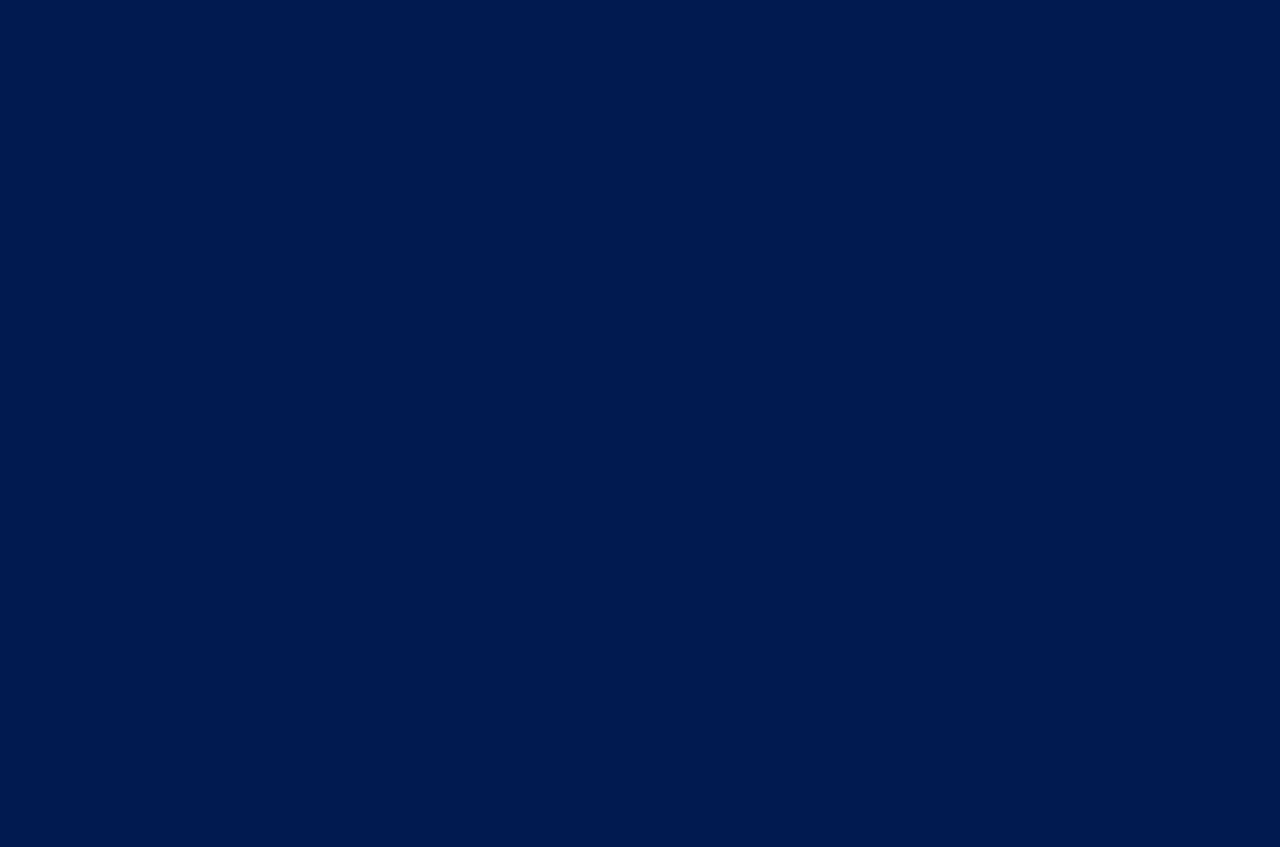
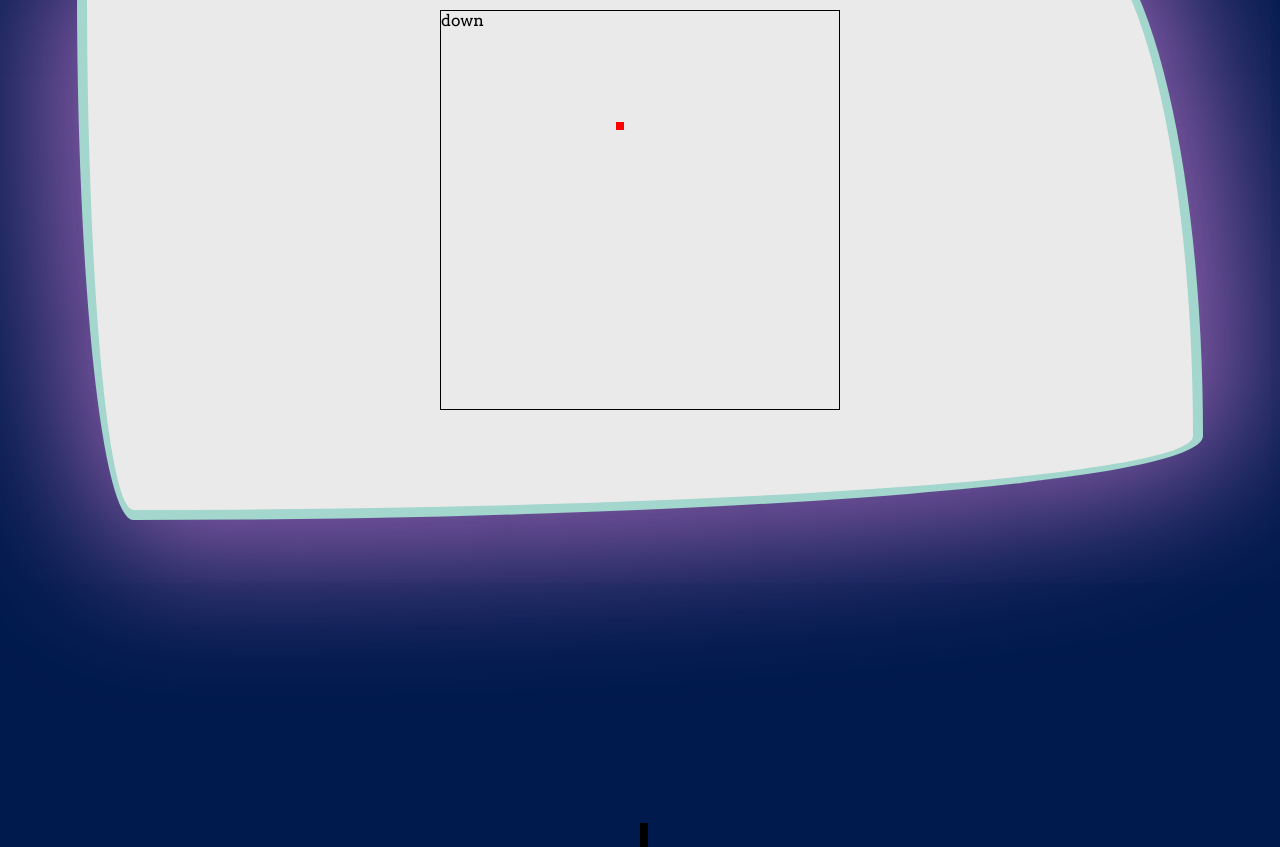
Before and after one commit to MouradFrz/react-game-arena, a React (Vite) app: page /snake in a window 1280 px wide. Before the commit this address had no page. Shown: the part 180-1027 px from the top of the page. Before the commit the page ends 800 px from the top, so only its background shows below. Built offline with nearby package versions, Linux system fonts and the light colour scheme.

Commit message:
Finished tenzies and setup the basic functionalities for snake game

```diff
--- a/package.json
+++ b/package.json
@@ -11,7 +11,9 @@
   "dependencies": {
     "react": "^18.2.0",
     "react-dom": "^18.2.0",
-    "react-router-dom": "^6.4.3"
+    "react-router-dom": "^6.4.3",
+    "toastify-js": "^1.12.0",
+    "toastjs": "^0.0.2"
   },
   "devDependencies": {
     "@types/react": "^18.0.24",
--- a/src/assets/GameLayout.scss
+++ b/src/assets/GameLayout.scss
@@ -25,8 +25,7 @@ body {
     background-color: #eaeaea;
 }
 .tenzies {
-    height: 90%;
-    margin: 30px 90px 0px 50px;
+    margin: 100px 90px 0px 50px;
     .roll-count{
         position: relative;
         top: -20px;
--- /dev/null
+++ b/src/assets/Snake.scss
@@ -0,0 +1,21 @@
+.snake-board{
+    position: relative;
+    width: 400px;
+    height: 400px;
+    border: 1px solid black;
+    margin: 80px auto;
+    .snake-element{
+        position: absolute;
+        width: 2%;
+        height: 2%;
+        top: 2%;
+        background-color: black;
+    }
+    .food{
+        position: absolute;
+        width: 2%;
+        height: 2%;
+        top: 2%;
+        background-color: red;
+    }
+}
--- a/src/index.css
+++ /dev/null
@@ -1,70 +0,0 @@
-:root {
-  font-family: Inter, Avenir, Helvetica, Arial, sans-serif;
-  font-size: 16px;
-  line-height: 24px;
-  font-weight: 400;
-
-  color-scheme: light dark;
-  color: rgba(255, 255, 255, 0.87);
-  background-color: #242424;
-
-  font-synthesis: none;
-  text-rendering: optimizeLegibility;
-  -webkit-font-smoothing: antialiased;
-  -moz-osx-font-smoothing: grayscale;
-  -webkit-text-size-adjust: 100%;
-}
-
-a {
-  font-weight: 500;
-  color: #646cff;
-  text-decoration: inherit;
-}
-a:hover {
-  color: #535bf2;
-}
-
-body {
-  margin: 0;
-  display: flex;
-  place-items: center;
-  min-width: 320px;
-  min-height: 100vh;
-}
-
-h1 {
-  font-size: 3.2em;
-  line-height: 1.1;
-}
-
-button {
-  border-radius: 8px;
-  border: 1px solid transparent;
-  padding: 0.6em 1.2em;
-  font-size: 1em;
-  font-weight: 500;
-  font-family: inherit;
-  background-color: #1a1a1a;
-  cursor: pointer;
-  transition: border-color 0.25s;
-}
-button:hover {
-  border-color: #646cff;
-}
-button:focus,
-button:focus-visible {
-  outline: 4px auto -webkit-focus-ring-color;
-}
-
-@media (prefers-color-scheme: light) {
-  :root {
-    color: #213547;
-    background-color: #ffffff;
-  }
-  a:hover {
-    color: #747bff;
-  }
-  button {
-    background-color: #f9f9f9;
-  }
-}
--- /dev/null
+++ b/src/pages/Snake.jsx
@@ -0,0 +1,104 @@
+import React, { useEffect, useState } from "react";
+import "../assets/Snake.scss";
+function Snake(props) {
+	const [snake, setSnake] = useState([
+		[24, 25],
+		[23, 25],
+		[22, 25],
+	]);
+	const [direction, setDirection] = useState("down");
+	const [food, setFood] = useState([14, 22]);
+
+	const displaySnake = snake.map((el) => (
+		<span
+			className="snake-element"
+			style={{ top: el[0] * 2 + "%", left: el[1] * 2 + "%" }}
+		></span>
+	));
+	useEffect(() => {
+		function handleKeyPress(ev) {
+			if (ev.isComposing || ev.keyCode === 40) {
+				setDirection("down");
+			}
+			if (ev.isComposing || ev.keyCode === 38) {
+				setDirection("up");
+			}
+			if (ev.isComposing || ev.keyCode === 37) {
+				setDirection("left");
+			}
+			if (ev.isComposing || ev.keyCode === 39) {
+				setDirection("right");
+			}
+		}
+		window.addEventListener("keydown", handleKeyPress);
+		return () => window.removeEventListener("keydown", handleKeyPress);
+	}, []);
+	useEffect(() => {
+		const handleDirectionChange = () => {
+			switch (direction) {
+				case "right":
+					setSnake((old) => {
+						const newSnake = [];
+						old.forEach((el, i) => {
+							i === 0
+								? newSnake.push([el[0], el[1] + 1])
+								: newSnake.push([old[i - 1][0], old[i - 1][1]]);
+						});
+						return newSnake;
+					});
+					break;
+				case "left":
+                    setSnake((old) => {
+						const newSnake = [];
+						old.forEach((el, i) => {
+							i === 0
+								? newSnake.push([el[0], el[1] - 1])
+								: newSnake.push([old[i - 1][0], old[i - 1][1]]);
+						});
+						return newSnake;
+					});
+					break;
+				case "up":
+					setSnake((old) => {
+						const newSnake = [];
+						old.forEach((el, i) => {
+							i === 0
+								? newSnake.push([el[0]-1, el[1]])
+								: newSnake.push([old[i - 1][0], old[i - 1][1]]);
+						});
+						return newSnake;
+					});
+					break;
+				case "down":
+					setSnake((old) => {
+						const newSnake = [];
+						old.forEach((el, i) => {
+							i === 0
+								? newSnake.push([el[0]+1, el[1]])
+								: newSnake.push([old[i - 1][0], old[i - 1][1]]);
+						});
+						return newSnake;
+					});
+					break;
+				default:
+					return;
+			}
+		};
+		handleDirectionChange();
+		const lol = setInterval(handleDirectionChange, 100);
+		return () => clearInterval(lol);
+	}, [direction]);
+	return (
+		<div className="snake-board">
+			{/* <span className="snake-element"></span> */}
+			<span
+				className="food"
+				style={{ top: food[0] * 2 + "%", left: food[1] * 2 + "%" }}
+			></span>
+			{displaySnake}
+			{direction}
+		</div>
+	);
+}
+
+export default Snake;
--- a/src/pages/Tenzies.jsx
+++ b/src/pages/Tenzies.jsx
@@ -1,4 +1,6 @@
-import React, { useState, useEffect } from "react";
+import React, { useState, useEffect, useRef } from "react";
+import Toastify from "toastify-js";
+import "toastify-js/src/toastify.css";
 
 function Tenzies(props) {
 	const generateNewDice = () => {
@@ -12,10 +14,18 @@ function Tenzies(props) {
 		}
 		return tempArray;
 	};
+
+	function initBestScore() {
+		return parseInt(localStorage.getItem("tenziesBestScore"))
+			? localStorage.getItem("tenziesBestScore")
+			: "/";
+	}
 	const [tenzies, setTenzies] = useState(false);
 	const [rollCount, setRollCount] = useState(0);
 	const [dice, setDice] = useState(generateNewDice);
-	const displayDice = dice.map((el) => (
+	const [bestScore, setBestScore] = useState(initBestScore);
+	const displayDice = dice.map((el) => {
+		return (
 			<span
 				className={el.isHeld ? "die held" : "die"}
 				onClick={() => toggleHeld(el.id)}
@@ -23,7 +33,8 @@ function Tenzies(props) {
 			>
 				{el.number}
 			</span>
-	));
+		);
+	});
 	useEffect(() => {
 		const allHeld = dice.every((die) => die.isHeld);
 		const firstValue = dice[0].number;
@@ -32,6 +43,33 @@ function Tenzies(props) {
 			setTenzies(true);
 		}
 	}, [dice]);
+	useEffect(() => {
+		if (tenzies) {
+			setBestScore((old) => {
+				if (
+					!parseInt(localStorage.getItem("tenziesBestScore")) ||
+					rollCount < parseInt(localStorage.getItem("tenziesBestScore"))
+				) {
+					localStorage.setItem("tenziesBestScore", rollCount);
+					Toastify({
+						text: `You Won!\nNew best score!`,
+						duration: 3000,
+						backgroundColor: "#001a4d",
+						position: "center",
+					}).showToast();
+					return rollCount;
+				} else {
+					Toastify({
+						text: `You Won!`,
+						duration: 3000,
+						backgroundColor: "#001a4d",
+						position: "center",
+					}).showToast();
+				}
+				return old;
+			});
+		}
+	}, [tenzies]);
 	function toggleHeld(id) {
 		setDice((prev) => {
 			return prev.map((el) => {
@@ -42,7 +80,7 @@ function Tenzies(props) {
 
 	function reRoll() {
 		if (!tenzies) {
-            setRollCount(prev=>prev+1)
+			setRollCount((prev) => prev + 1);
 			setDice((prev) => {
 				return prev.map((el) =>
 					el.isHeld ? el : { ...el, number: Math.floor(Math.random() * 6) + 1 }
@@ -50,7 +88,8 @@ function Tenzies(props) {
 			});
 		} else {
 			setDice(generateNewDice);
-            setRollCount(0)
+			setRollCount(0);
+			setTenzies(false);
 		}
 	}
 	return (
@@ -65,6 +104,7 @@ function Tenzies(props) {
 					{tenzies ? "Restart" : "Reroll"}
 				</button>
 			</div>
+			<p style={{ marginTop: "20px" }}>Highest Score:{bestScore}</p>
 		</div>
 	);
 }
```
Also changed, not shown: src/App.jsx (+11 -6 lines), 1 other file (tests, documents, lock files or other folders). Lines whose indentation alone changed are shown as unchanged.
